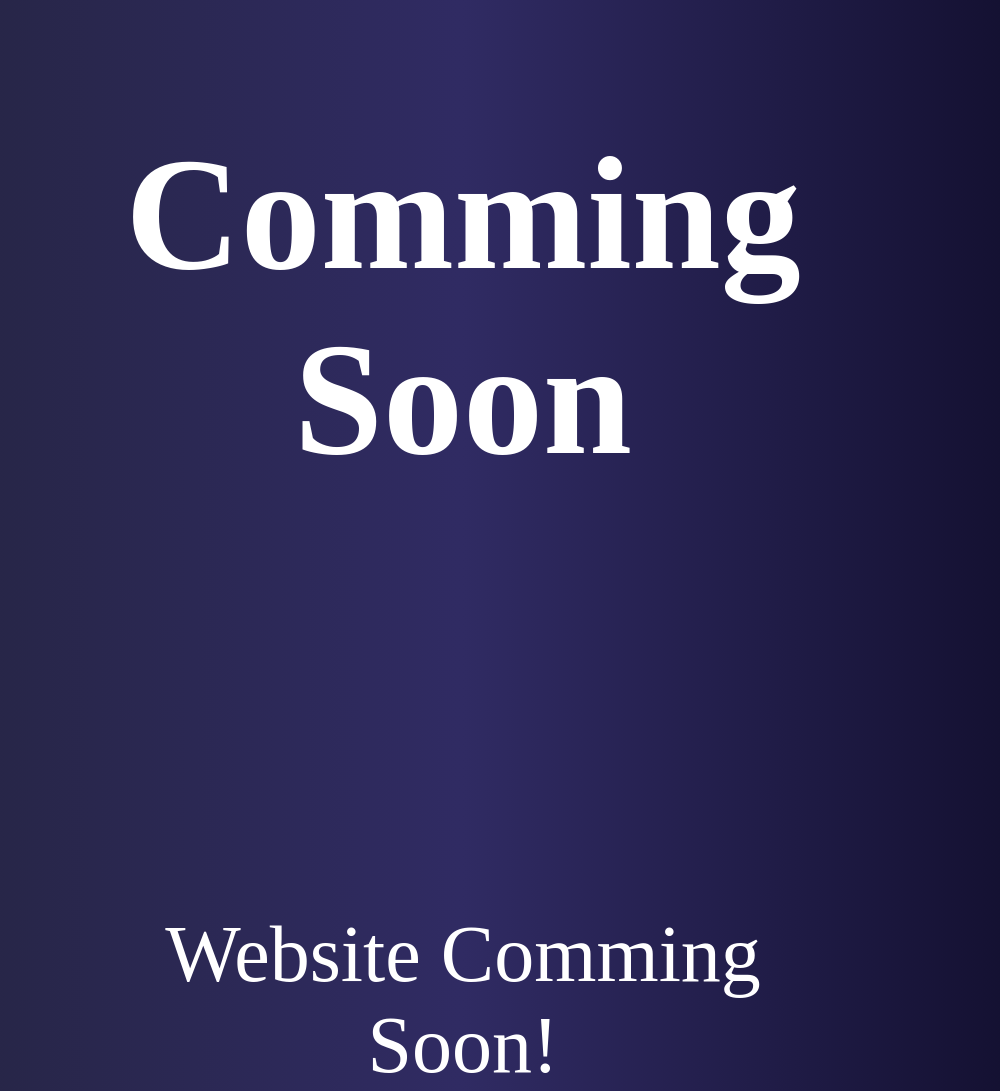
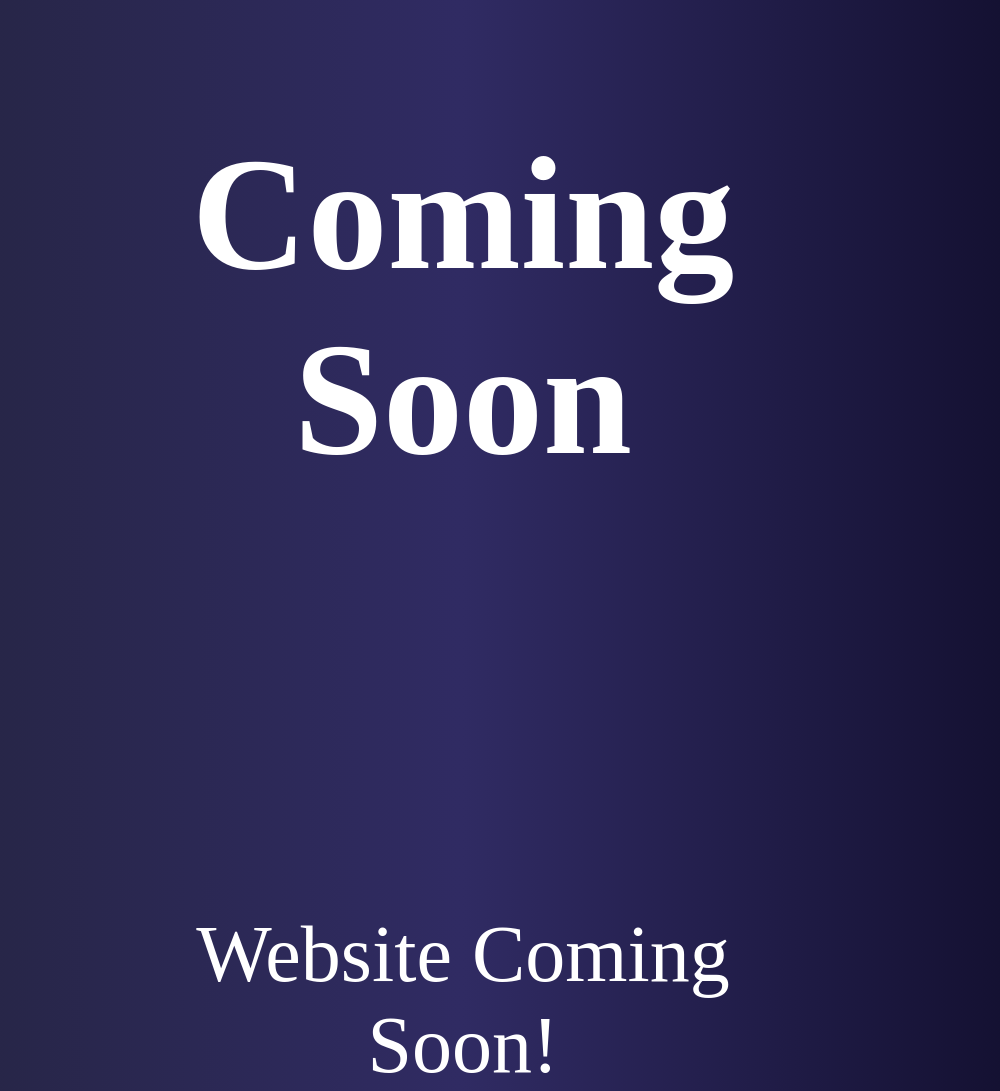
Before and after one commit to Eveeifyeve/Eveeifyeve.github.io, a website: page pages/index.html in a window 1280 px wide. Shown: the whole page, without its empty margins (177-1177 px from the left). Drawn offline with Linux system fonts and the light colour scheme.

Commit message:
Fixed: Spelling for index.html

```diff
--- a/pages/index.html
+++ b/pages/index.html
@@ -7,7 +7,7 @@
     <link rel="stylesheet" href="./styles/style.css" />
 </head>
 <body>
-    <h1 class="Big-text">Comming Soon</h1>
-    <a class="Short-text">Website Comming Soon!</a>
+    <h1 class="Big-text">Coming Soon</h1>
+    <a class="Short-text">Website Coming Soon!</a>
 </body>
 </html>
```
